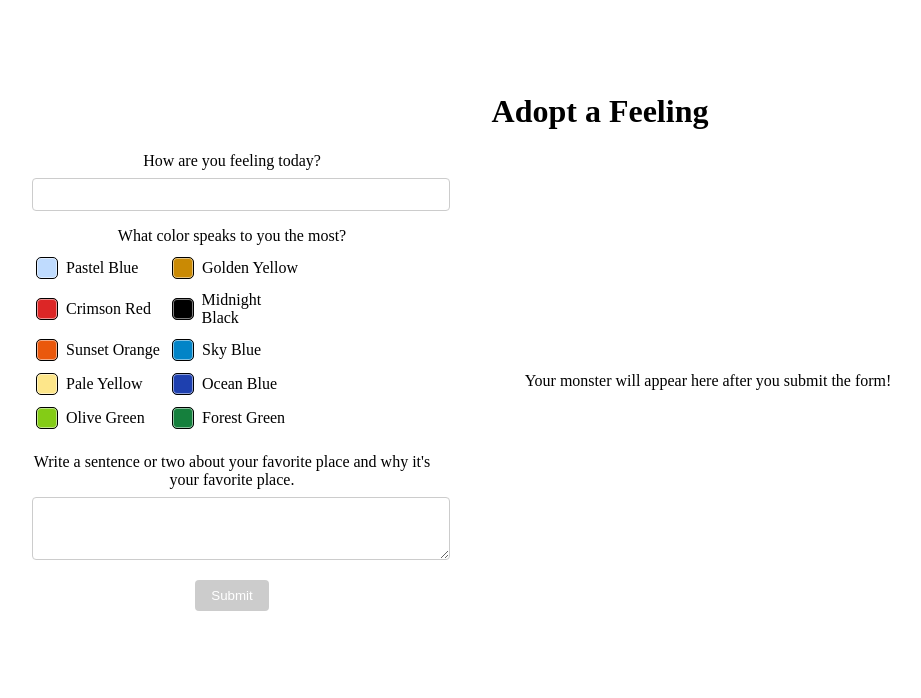
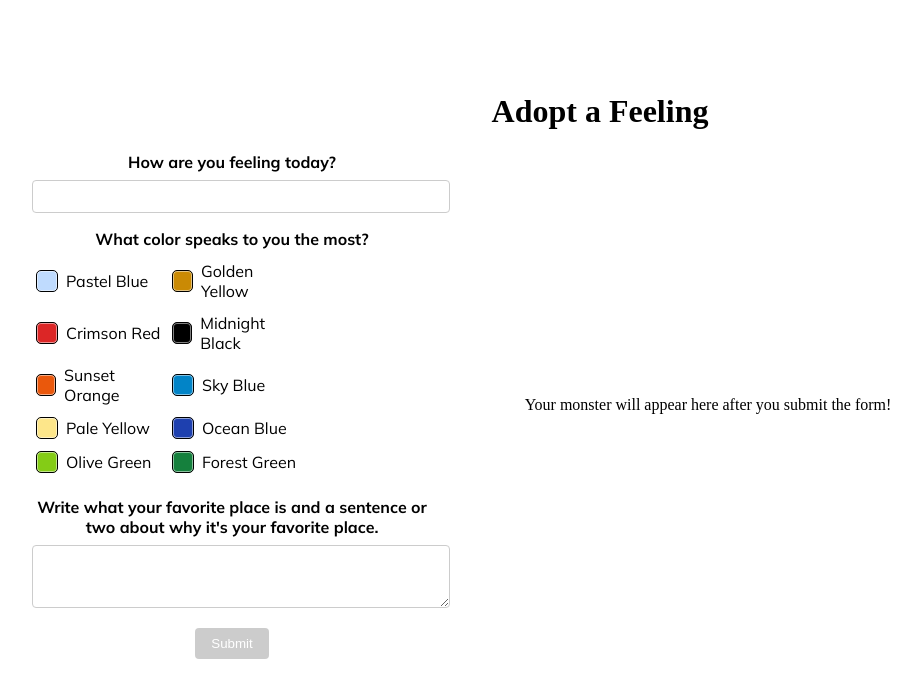
Before and after one commit to internette/ctrl-alt-live, a React (Vite) app in the folder adopt-a-feeling/: page / in a window 1280 px wide. Shown: the top 698 px of the page, without its empty margins (40-961 px from the left). Built offline with nearby package versions, Linux system fonts and the light colour scheme; no server answers.

Commit message:
Updated the text and added more styles

```diff
--- a/adopt-a-feeling/index.html
+++ b/adopt-a-feeling/index.html
@@ -3,6 +3,9 @@
   <head>
     <meta charset="UTF-8" />
     <link rel="icon" type="image/svg+xml" href="/vite.svg" />
+    <link rel="preconnect" href="https://fonts.googleapis.com">
+    <link rel="preconnect" href="https://fonts.gstatic.com" crossorigin>
+    <link href="https://fonts.googleapis.com/css2?family=Mulish:ital,wght@0,200..1000;1,200..1000&display=swap" rel="stylesheet">
     <meta name="viewport" content="width=device-width, initial-scale=1.0" />
     <title>Adopt a Feeling</title>
   </head>
--- a/adopt-a-feeling/src/components/form/FeelingForm.module.scss
+++ b/adopt-a-feeling/src/components/form/FeelingForm.module.scss
@@ -22,6 +22,20 @@ $quarter-spacing: 0.25rem;
   border-radius: $border-radius;
   cursor: pointer;
   transition: background-color 0.2s;
+}
+
+.mulishFont {
+  font-family: "Mulish", sans-serif;
+  font-optical-sizing: auto;
+  font-style: normal;
+}
+
+.mulishhNormal {
+  font-weight: 400;
+}
+
+.mulishBold {
+  font-weight: 700;
 }
 
 .feelingForm {
@@ -98,6 +112,7 @@ $quarter-spacing: 0.25rem;
 .formTextarea {
   @include form-field;
   resize: vertical;
+  width: 100%;
 }
 
 .submitButton {
--- a/adopt-a-feeling/src/components/form/FeelingForm.tsx
+++ b/adopt-a-feeling/src/components/form/FeelingForm.tsx
@@ -121,9 +121,9 @@ const FeelingForm: React.FC<FeelingFormProps> = ({ setMonster }) => {
   };
 
   return (
-    <form onSubmit={handleSubmit} className={styles.feelingForm}>
+    <form onSubmit={handleSubmit} className={classnames(styles.feelingForm, styles.mulishFont, styles.mulishNormal)}>
       <div className={classnames(styles.formGroup)}>
-        <label htmlFor="feeling" className={styles.formLabel}>
+        <label htmlFor="feeling" className={classnames(styles.formLabel, styles.mulishFont, styles.mulishBold)}>
           How are you feeling today?
         </label>
         <input
@@ -136,7 +136,7 @@ const FeelingForm: React.FC<FeelingFormProps> = ({ setMonster }) => {
       </div>
 
       <div className={styles.formGroup}>
-        <label className={styles.formLabel}>
+        <label className={classnames(styles.formLabel, styles.mulishFont, styles.mulishBold)}>
           What color speaks to you the most?
         </label>
         <div className={styles.feelingGroup}>
@@ -163,8 +163,8 @@ const FeelingForm: React.FC<FeelingFormProps> = ({ setMonster }) => {
       </div>
 
       <div className={styles.formGroup}>
-        <label htmlFor="favoritePlace" className={styles.formLabel}>
-          Write a sentence or two about your favorite place and why it's your favorite place.
+        <label htmlFor="favoritePlace" className={classnames(styles.formLabel, styles.mulishFont, styles.mulishBold)}>
+          Write what your favorite place is and a sentence or two about why it's your favorite place.
         </label>
         <textarea
           id="favoritePlace"
```
